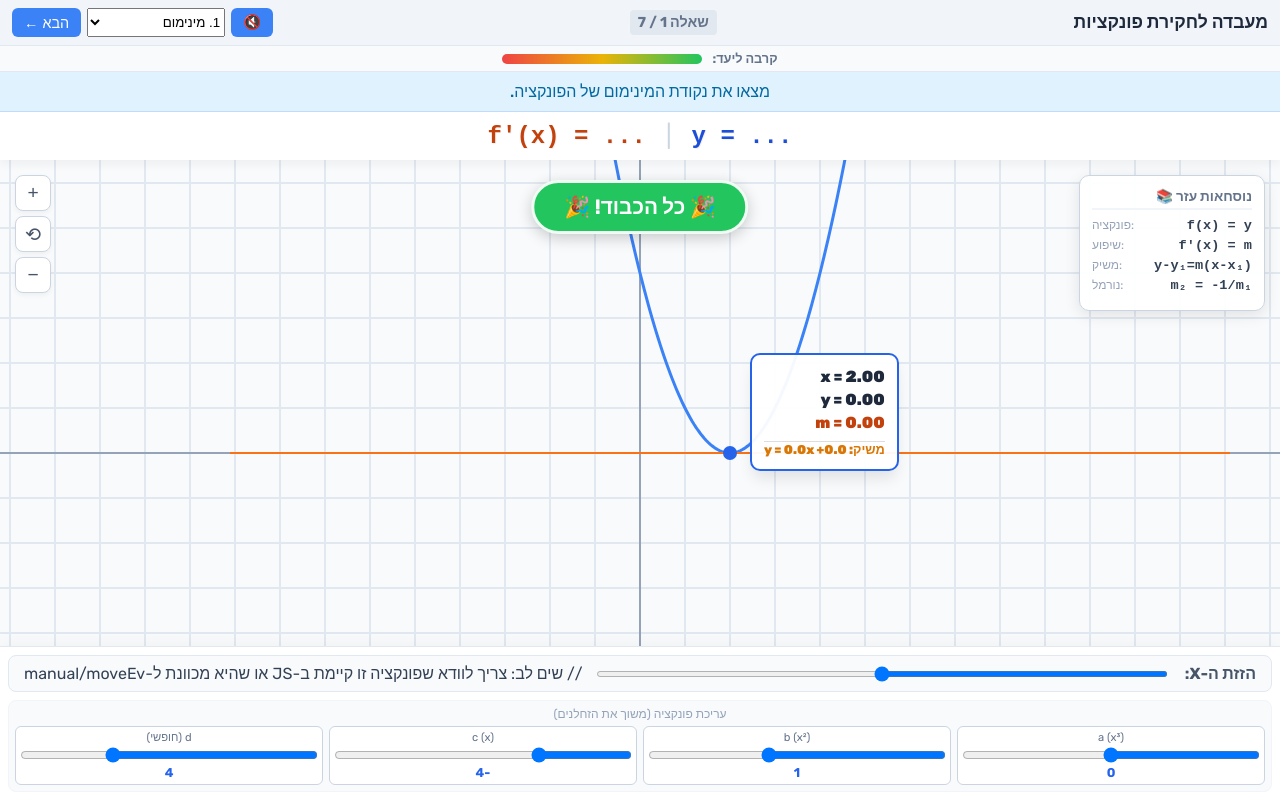
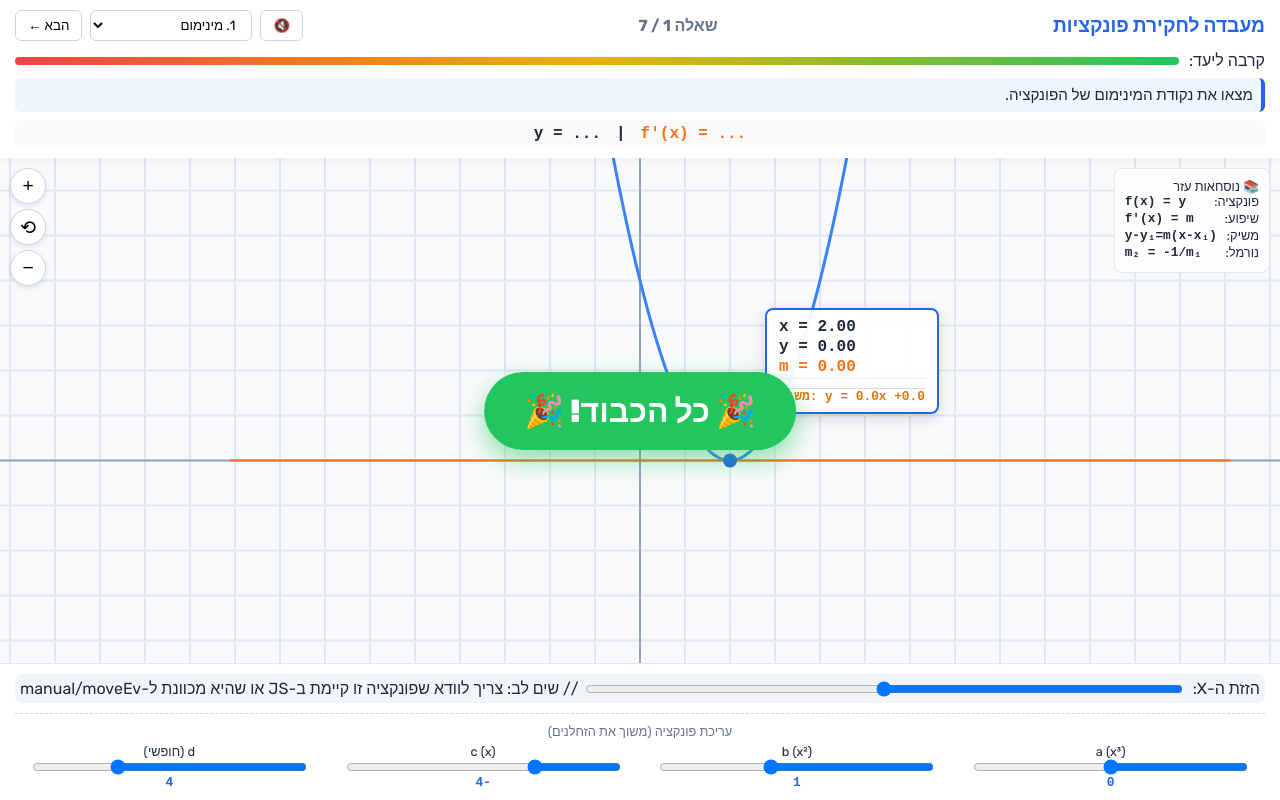
Before and after one commit to streamDragon/MATH_VISUAL_APP, a plain HTML site: page index.html in a window 1280 px wide. Drawn offline with Linux system fonts and the light colour scheme.

Commit message:
Update style.css

```diff
--- a/style.css
+++ b/style.css
@@ -1,168 +1,203 @@
-/* style.css - גרסה סופית עם מד התקדמות */
+/* style.css - גרסה סופית */
+:root {
+    --primary: #2563eb;
+    --secondary: #f97316;
+    --bg: #f8fafc;
+    --text: #1e293b;
+    --success: #22c55e;
+}
+
+* { box-sizing: border-box; margin: 0; padding: 0; user-select: none; }
 
 body {
-    margin: 0; padding: 0;
-    height: 100vh; display: flex; flex-direction: column;
     font-family: 'Rubik', sans-serif;
-    background-color: #f8fafc; color: #334155;
-    overflow: hidden;
+    background-color: var(--bg);
+    color: var(--text);
+    height: 100vh;
+    display: flex;
+    flex-direction: column;
+    overflow: hidden; /* מונע גלילה מיותרת */
 }
 
-/* --- Header --- */
+/* --- כותרת עליונה --- */
 header {
-    background: white; z-index: 10;
-    box-shadow: 0 4px 10px rgba(0,0,0,0.05);
-}
-.header-top {
-    padding: 8px 12px;
-    display: flex; justify-content: space-between; align-items: center;
-    background: #f1f5f9; border-bottom: 1px solid #e2e8f0;
-}
-h1 { margin: 0; font-size: 1.1rem; color: #1e293b; }
-.game-stats { font-weight: bold; color: #64748b; background: #e2e8f0; padding: 4px 8px; border-radius: 4px; font-size: 0.9rem; }
-
-.controls { display: flex; gap: 6px; }
-.btn-nav {
-    background: #3b82f6; color: white; border: none; padding: 6px 12px;
-    border-radius: 6px; font-size: 0.9rem; cursor: pointer;
-    transition: background 0.2s;
-}
-.btn-nav:hover { background: #2563eb; }
-
-/* מד קרבה (חם/קר) */
-.proximity-container {
-    display: flex; align-items: center; justify-content: center; gap: 10px;
-    background: #f8fafc; padding: 5px; border-bottom: 1px solid #e2e8f0;
-}
-.proximity-label { font-size: 0.8rem; color: #64748b; font-weight: bold; }
-.proximity-bar-bg {
-    width: 200px; height: 10px; background: #cbd5e1;
-    border-radius: 5px; overflow: hidden;
-}
-.proximity-fill {
-    height: 100%; width: 0%;
-    background: linear-gradient(90deg, #ef4444, #eab308, #22c55e);
-    transition: width 0.3s ease;
+    background: white;
+    padding: 10px 15px;
+    box-shadow: 0 2px 10px rgba(0,0,0,0.05);
+    z-index: 10;
 }
 
-.instruction-box {
-    padding: 10px; text-align: center;
-    background: #e0f2fe; color: #0369a1;
-    font-weight: 500; font-size: 1rem;
-    border-bottom: 1px solid #bfdbfe;
+.header-top {
+    display: flex;
+    justify-content: space-between;
+    align-items: center;
+    margin-bottom: 10px;
 }
 
-/* תצוגת המשוואות */
+h1 { font-size: 1.2rem; margin: 0; color: var(--primary); }
+.game-stats { font-weight: bold; color: #64748b; }
+
+.controls { display: flex; gap: 8px; }
+.btn-nav, select {
+    padding: 6px 12px;
+    border-radius: 6px;
+    border: 1px solid #cbd5e1;
+    background: white;
+    cursor: pointer;
+    font-family: inherit;
+}
+.btn-nav:hover { background: #f1f5f9; }
+
+/* מד קרבה ומשוואות */
+.proximity-container { display: flex; align-items: center; gap: 10px; margin-bottom: 8px; }
+.proximity-bar-bg { flex: 1; height: 8px; background: #e2e8f0; border-radius: 4px; overflow: hidden; }
+.proximity-fill { height: 100%; width: 0%; background: linear-gradient(90deg, #ef4444, #eab308, #22c55e); transition: width 0.2s; }
+
+.instruction-box {
+    background: #eff6ff;
+    padding: 8px;
+    border-radius: 6px;
+    border-right: 4px solid var(--primary);
+    font-size: 0.95rem;
+    margin-bottom: 8px;
+}
+
 .math-display-row {
-    display: flex; justify-content: center; align-items: center; gap: 20px;
-    padding: 10px 0; background: white;
+    display: flex;
+    justify-content: center;
+    gap: 15px;
+    font-family: 'Courier New', monospace;
+    font-weight: bold;
+    direction: ltr; /* כדי שהמספרים לא יתהפכו */
+    background: #f8fafc;
+    padding: 5px;
+    border-radius: 4px;
 }
-.equation-display {
-    font-family: 'Courier New', monospace;
-    font-weight: 900; font-size: 1.5rem;
-    color: #1d4ed8; direction: ltr;
-    text-shadow: 1px 1px 0px rgba(0,0,0,0.05);
+.deriv { color: var(--secondary); }
+
+/* --- אזור ראשי (קנבס) --- */
+#mainArea {
+    position: relative; /* קריטי למיקום האלמנטים הצפים! */
+    flex: 1;
+    width: 100%;
+    overflow: hidden;
+    cursor: crosshair;
 }
-.equation-display.deriv { color: #c2410c; }
-.separator { color: #cbd5e1; font-size: 1.5rem; font-weight: 300; }
 
-/* --- Main Area --- */
-main { flex: 1; position: relative; width: 100%; height: 100%; overflow: hidden; }
-canvas { display: block; width: 100%; height: 100%; cursor: crosshair; touch-action: none; }
+canvas { display: block; width: 100%; height: 100%; }
 
-/* לוח נוסחאות - צד ימין למעלה */
-.formula-overlay {
-    position: absolute; top: 15px; right: 15px;
-    background: rgba(255, 255, 255, 0.95);
-    padding: 12px; width: 160px;
-    border-radius: 10px; border: 1px solid #cbd5e1;
-    box-shadow: 0 4px 15px rgba(0,0,0,0.1);
-    font-size: 0.85rem; pointer-events: none; z-index: 100;
-    text-align: left; direction: ltr;
-}
-.formula-title {
-    font-weight: bold; text-align: right; color: #64748b;
-    margin-bottom: 8px; border-bottom: 2px solid #f1f5f9; padding-bottom: 4px;
-}
-.formula-row { display: flex; justify-content: space-between; margin-bottom: 5px; }
-.formula-row span:first-child { font-size: 0.75rem; color: #94a3b8; margin-right: 5px; }
-.math { font-weight: bold; color: #334155; font-family: 'Courier New', monospace; }
-
-/* כפתורי זום - צד שמאל למעלה */
+/* אלמנטים צפים על הקנבס */
 .zoom-controls {
-    position: absolute; top: 15px; left: 15px;
-    display: flex; flex-direction: column; gap: 5px; z-index: 100;
+    position: absolute;
+    top: 10px;
+    left: 10px; /* צד שמאל כי אנחנו בעברית */
+    display: flex;
+    flex-direction: column;
+    gap: 5px;
 }
 .zoom-controls button {
-    width: 36px; height: 36px; background: white; border: 1px solid #cbd5e1;
-    border-radius: 8px; font-size: 1.2rem; color: #475569;
-    cursor: pointer; box-shadow: 0 2px 5px rgba(0,0,0,0.05);
+    width: 36px; height: 36px;
+    background: white; border: 1px solid #cbd5e1;
+    border-radius: 50%; font-size: 1.2rem;
+    cursor: pointer; box-shadow: 0 2px 5px rgba(0,0,0,0.1);
 }
-.zoom-controls button:active { background: #f1f5f9; transform: translateY(1px); }
 
-/* באנר הצלחה - למעלה באמצע */
+.formula-overlay {
+    position: absolute;
+    top: 10px; right: 10px;
+    background: rgba(255,255,255,0.9);
+    padding: 10px;
+    border-radius: 8px;
+    border: 1px solid #e2e8f0;
+    font-size: 0.8rem;
+    pointer-events: none;
+}
+.formula-row { display: flex; justify-content: space-between; gap: 10px; margin-bottom: 2px; }
+.math { font-family: monospace; font-weight: bold; direction: ltr; }
+
+/* --- השלשה הקדושה (התיקון הגדול) --- */
+.trinity-tooltip {
+    position: absolute;
+    /* top/left ייקבעו ב-JS */
+    background: rgba(255, 255, 255, 0.95);
+    border: 2px solid var(--primary);
+    border-radius: 8px;
+    padding: 8px 12px;
+    pointer-events: none; /* כדי שהעכבר יעבור דרכו */
+    display: flex;
+    flex-direction: column;
+    gap: 2px;
+    box-shadow: 0 4px 15px rgba(0,0,0,0.15);
+    z-index: 100;
+    min-width: 120px;
+    font-family: 'Courier New', monospace;
+    font-weight: bold;
+    direction: ltr;
+    transform: translate(15px, -50%); /* הזזה קטנה הצידה מהנקודה */
+}
+
+#valM { color: var(--secondary); border-bottom: 1px solid #eee; padding-bottom: 2px; margin-bottom: 2px;}
+#lineEqn { font-size: 0.75rem; color: #64748b; margin-top: 2px; }
+
+/* באנר הצלחה */
 #successBanner {
-    position: absolute; top: 20px; left: 50%; transform: translateX(-50%);
-    background: #22c55e; color: white; padding: 12px 30px;
-    border-radius: 30px; font-size: 1.3rem; font-weight: bold;
-    display: none; z-index: 1000;
-    box-shadow: 0 4px 15px rgba(0,0,0,0.2); border: 3px solid #f0fdf4;
-    animation: popDown 0.4s cubic-bezier(0.175, 0.885, 0.32, 1.275);
+    position: absolute;
+    top: 50%; left: 50%;
+    transform: translate(-50%, -50%) scale(0);
+    background: var(--success);
+    color: white;
+    padding: 20px 40px;
+    border-radius: 50px;
+    font-size: 2rem;
+    font-weight: 900;
+    box-shadow: 0 10px 25px rgba(34, 197, 94, 0.5);
+    transition: transform 0.3s cubic-bezier(0.175, 0.885, 0.32, 1.275);
+    z-index: 200;
+    text-align: center;
 }
-#successBanner.show { display: block; }
-@keyframes popDown { from { top: -60px; opacity: 0; } to { top: 20px; opacity: 1; } }
+#successBanner.show { transform: translate(-50%, -50%) scale(1); }
 
-/* --- Footer --- */
+/* --- תחתית (סליידרים) --- */
 footer {
-    flex: 0 0 auto; background: #fff;
-    border-top: 1px solid #e2e8f0; padding: 8px; z-index: 10;
-    display: flex; flex-direction: column; gap: 8px;
-    box-shadow: 0 -5px 15px rgba(0,0,0,0.03);
+    background: white;
+    padding: 10px 15px;
+    border-top: 1px solid #e2e8f0;
+    z-index: 20;
 }
 
 .slider-container {
-    background: #f8fafc; padding: 8px 15px; border-radius: 8px;
-    border: 1px solid #e2e8f0; display: flex; align-items: center; gap: 15px;
+    display: flex;
+    align-items: center;
+    gap: 10px;
+    margin-bottom: 10px;
+    padding: 5px;
+    background: #f1f5f9;
+    border-radius: 8px;
 }
-.slider-container input { flex: 1; height: 6px; cursor: pointer; }
-.lbl { font-weight: bold; color: #475569; }
+.slider-container input { flex: 1; }
 
-.function-editor { background: #f8fafc; border-radius: 8px; padding: 6px; border: 1px solid #f1f5f9; }
-.editor-title { font-size: 0.75rem; text-align: center; color: #94a3b8; margin-bottom: 5px; }
+.function-editor {
+    border-top: 1px dashed #cbd5e1;
+    padding-top: 10px;
+}
+.editor-title { font-size: 0.8rem; color: #64748b; margin-bottom: 5px; text-align: center; }
 
-.coef-control-panel { display: grid; grid-template-columns: repeat(4, 1fr); gap: 6px; }
+.coef-control-panel {
+    display: flex;
+    justify-content: space-around;
+    flex-wrap: wrap;
+    gap: 5px;
+}
+
 .coef-group {
-    background: white; border: 1px solid #cbd5e1; border-radius: 6px;
-    padding: 4px; display: flex; flex-direction: column; align-items: center;
-}
-.coef-group label { font-size: 0.7rem; color: #64748b; margin-bottom: 3px; }
-.coef-group input { width: 100%; margin: 0; }
-.val-display { font-size: 0.8rem; font-weight: bold; color: #2563eb; margin-top: 2px; }
-
-@media (max-width: 600px) {
-    .coef-control-panel { grid-template-columns: 1fr 1fr; }
-    .equation-display { font-size: 1.1rem; }
-    .header-top h1 { font-size: 0.9rem; }
-    .formula-overlay { display: none; }
-    .math-display-row { gap: 10px; }
-}
-/* עיצוב השלשה הקדושה המרחפת */
-.trinity-tooltip {
-    position: absolute;
-    background: rgba(255, 255, 255, 0.95);
-    border: 2px solid #2563eb;
-    border-radius: 10px;
-    padding: 12px;
-    pointer-events: none; /* חשוב: שהעכבר "יעבור דרכו" לקנבס */
     display: flex;
     flex-direction: column;
-    gap: 4px;
-    font-weight: 900;
-    box-shadow: 0 10px 15px -3px rgba(0, 0, 0, 0.1);
-    z-index: 1000;
-    font-size: 1rem;
-    min-width: 100px;
+    align-items: center;
+    width: 22%;
+    font-size: 0.8rem;
 }
+.coef-group input { width: 100%; }
+.val-display { font-family: monospace; font-weight: bold; color: var(--primary); }
 
-#valM { color: #c2410c; } /* צבע לשיפוע */
-#valX, #valY { color: #1e293b; }
+/* עיצוב סליידרים */
+input[type=range] { cursor: pointer; }
```
